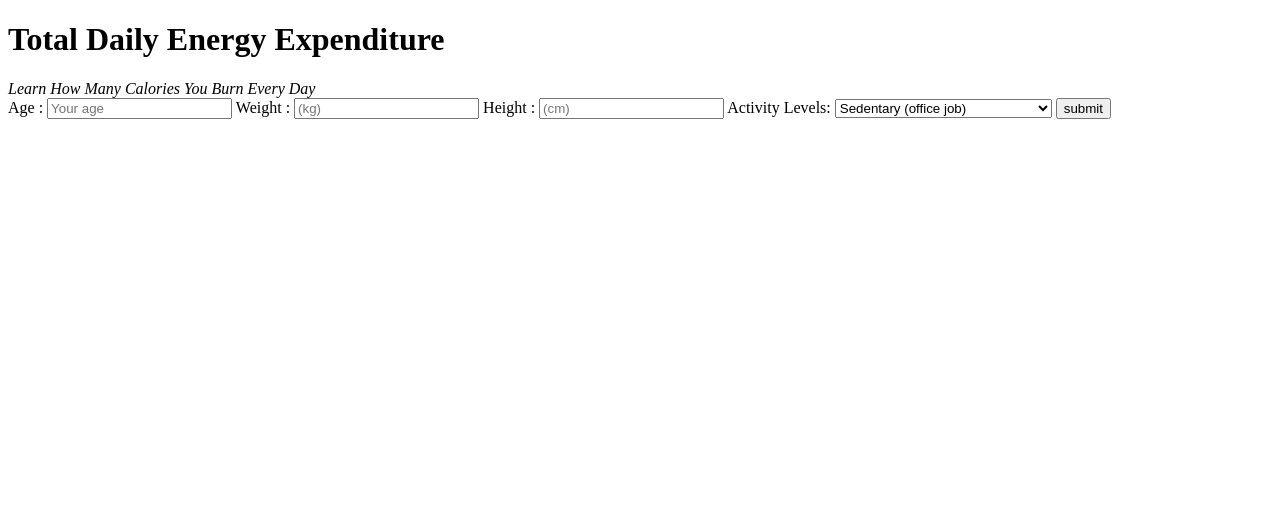
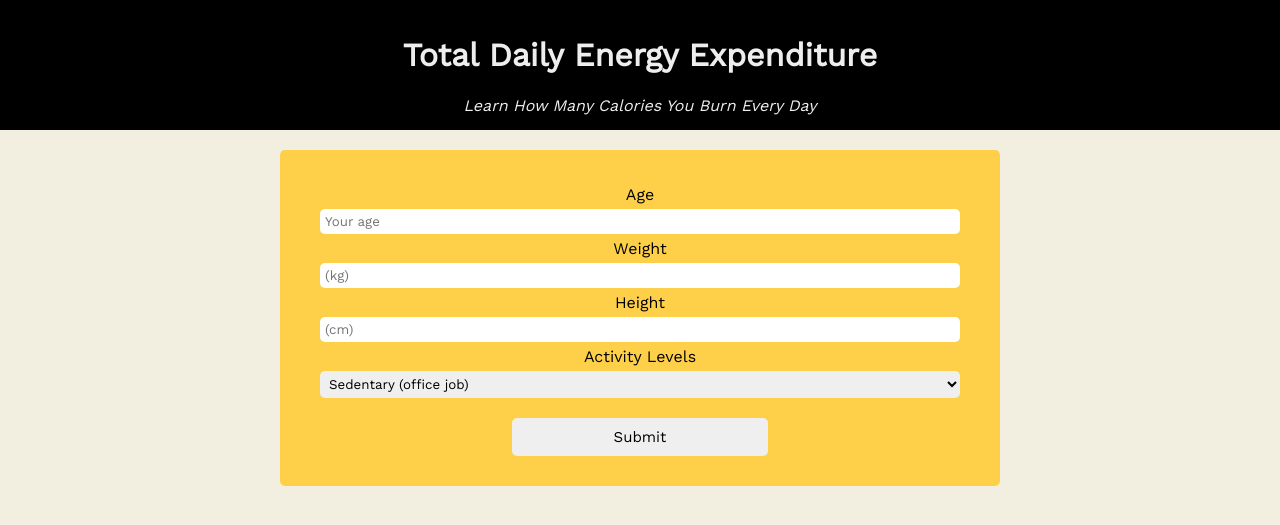
Before and after one commit to DayoTitiloye-code/Flask-TDEE-Calculator, a Flask app: page / in a window 1280 px wide. Shown: the top 525 px of the page. Run offline with Flask 2, Linux system fonts and the light colour scheme.

Commit message:
added styling to form and main page

```diff
--- a/static/style.css
+++ b/static/style.css
@@ -0,0 +1,68 @@
+@import url('https://fonts.googleapis.com/css2?family=Work+Sans&display=swap');
+
+body{
+    padding: 0;
+    margin: 0;
+    font-family: 'Work Sans', sans-serif;
+    background-color: #F3EFE0;
+}
+
+#title{
+    text-align: center;
+    font-family: 'Work Sans', sans-serif;
+    background-color: #000000;
+    padding: 15px;
+    color: #EEEEEE;
+}
+
+form{
+    display: flex;
+    flex-direction: column;
+    /* border: 1px solid black; */
+    border-radius: 5px;
+    width: 50vw;
+    margin: auto;
+    margin-top: 20px;
+    padding: 30px 40px;
+    background-color: #FED049;
+    /* color: white; */
+}
+
+form label{
+    text-align: center;
+    margin-bottom: 5px;
+    margin-top: 5px;
+}
+form input{
+    padding: 5px;
+    border: none;
+    border-radius: 5px;
+}
+
+form input :focus{
+    outline: none;
+}
+form input::placeholder{
+    font-family: 'Work Sans', sans-serif;
+}
+
+form select{
+    padding: 5px;
+    font-family: 'Work Sans', sans-serif;
+    border: none;
+    border-radius: 5px;
+}
+
+form #submit{
+    width: 20vw;
+    margin: 20px auto 0 auto;
+    padding: 10px;
+    font-family: 'Work Sans', sans-serif;
+    font-size: 15px;
+    border-radius: 5px;
+    border: none;
+}
+form #submit:hover{
+    background-color: #DC5F00;
+    transition: 2s;
+}
--- a/templates/base.html
+++ b/templates/base.html
@@ -1,24 +1,30 @@
 <!DOCTYPE html>
 <html lang="en">
+
 <head>
     <meta charset="UTF-8">
     <meta http-equiv="X-UA-Compatible" content="IE=edge">
     <meta name="viewport" content="width=device-width, initial-scale=1.0">
     <title>TDEE Calculator</title>
+    <link rel="stylesheet" href="../static/style.css">
 </head>
+
 <body>
-    <h1>Total Daily Energy Expenditure</h1>
-    <em>Learn How Many Calories You Burn Every Day</em>
+    <div id="title">
+        <h1>Total Daily Energy Expenditure</h1>
+        <em>Learn How Many Calories You Burn Every Day</em>
+    </div>
+
     {% block content %}
     {% endblock content %}
     <form action="/result" method="POST">
-        <label for="age">Age : </label>
+        <label for="age">Age </label>
         <input type="text" name="age" id="age" placeholder="Your age" required>
-        <label for="weight">Weight : </label>
+        <label for="weight">Weight</label>
         <input type="text" name="weight" id="weight" placeholder="(kg)" required>
-        <label for="height">Height : </label>
+        <label for="height">Height</label>
         <input type="text" name="height" id="height" placeholder="(cm)" required>
-        <label for="activity">Activity Levels: </label>
+        <label for="activity">Activity Levels</label>
         <select name="activity" id="activity">
             <option value="sedentary">Sedentary (office job)</option>
             <option value="le">Lightly Exercise (1-2 / week)</option>
@@ -26,7 +32,8 @@
             <option value="he">Heavy Exercise (6-7 / week ) </option>
             <option value="athlete">Athlete (2x per day) </option>
         </select>
-        <input type="submit" value="submit">
+        <input type="submit" value="Submit" id="submit">
     </form>
 </body>
+
 </html>
```
Also changed, not shown: 1 other file.
